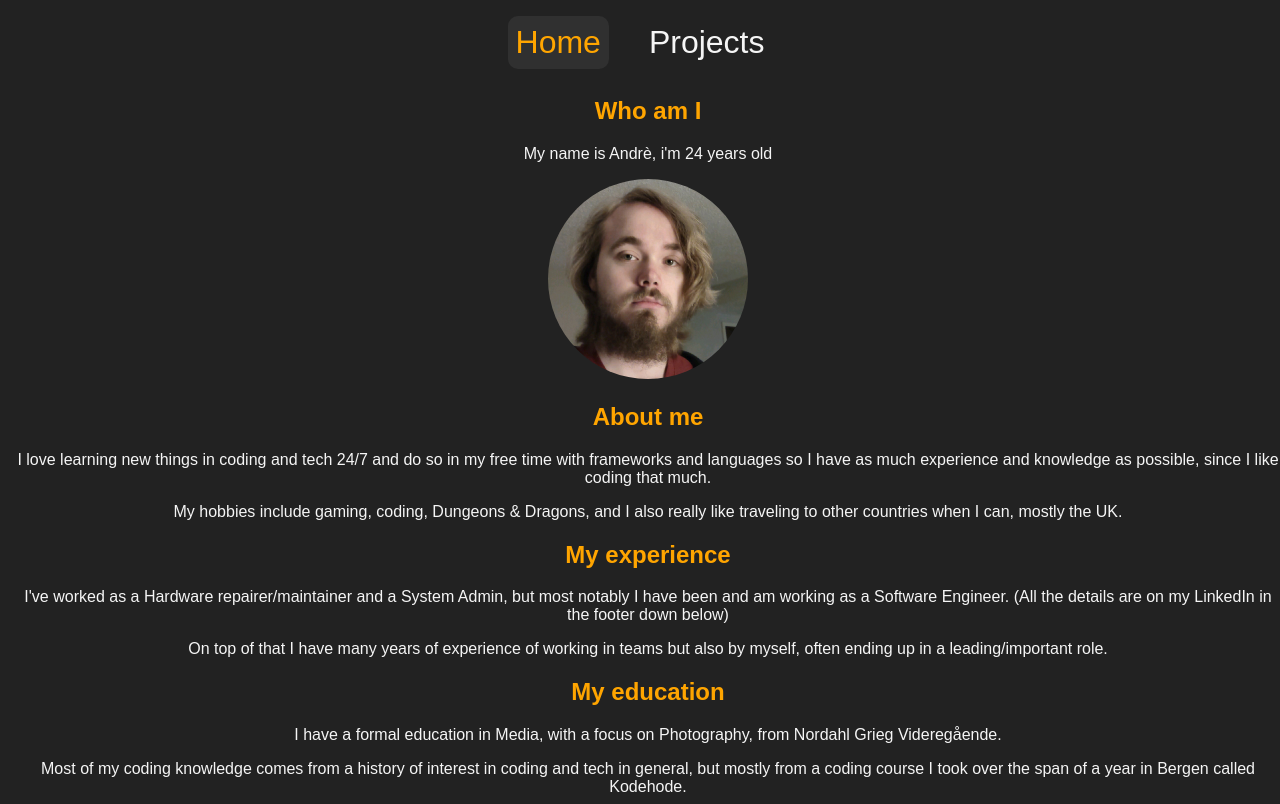
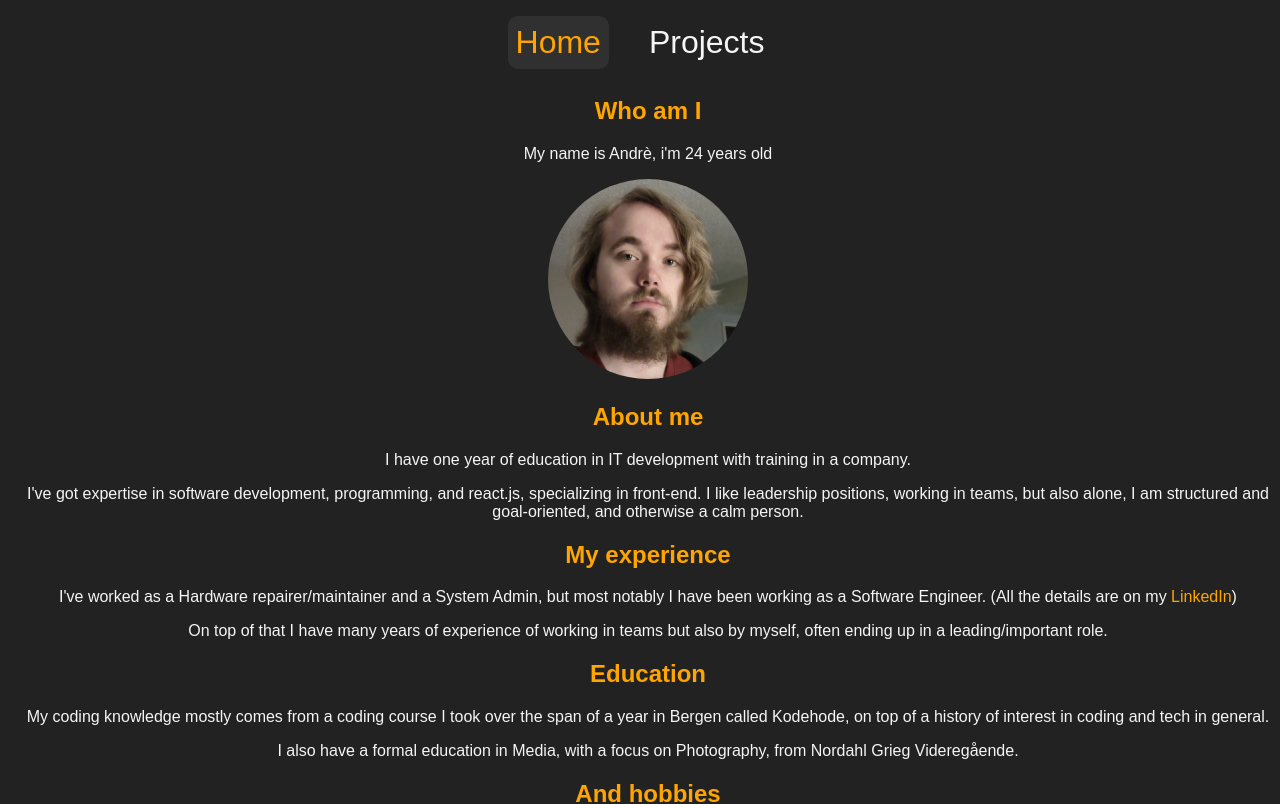
Before and after one commit to AnarchyEcho/echodev, a Nuxt app: page / in a window 1280 px wide. Shown: the top 804 px of the page. Built offline with nearby package versions, Linux system fonts and the light colour scheme.

Commit message:
Improved and accurized the texts

```diff
--- a/pages/index.vue
+++ b/pages/index.vue
@@ -8,19 +8,22 @@ const me = ref('/me.png');
       <Title>Home</Title>
     </Head>
 
-    <div>
+    <div class="info">
       <h2>Who am I</h2>
       <p>My name is Andrè, i'm 24 years old</p>
       <img :src="me" class="myImage">
       <h2>About me</h2>
-      <p>I love learning new things in coding and tech 24/7 and do so in my free time with frameworks and languages so I have as much experience and knowledge as possible, since I like coding that much.</p>
+      <p>I have one year of education in IT development with training in a company.</p>
+      <p> I've got expertise in software development, programming, and react.js, specializing in front-end. I like leadership positions, working in teams, but also alone, I am structured and goal-oriented, and otherwise a calm person.</p>
+      <h2>My experience</h2>
+      <p>I've worked as a Hardware repairer/maintainer and a System Admin, but most notably I have been working as a Software Engineer. (All the details are on my <a href="https://www.linkedin.com/in/andr%C3%A8-hagen-a0a821217/">LinkedIn</a>)</p>
+      <p>On top of that I have many years of experience of working in teams but also by myself, often ending up in a leading/important role.</p>
+      <h2>Education</h2>
+      <p>My coding knowledge mostly comes from a coding course I took over the span of a year in Bergen called Kodehode, on top of a history of interest in coding and tech in general.</p>
+      <p>I also have a formal education in Media, with a focus on Photography, from Nordahl Grieg Videregående.</p>
+      <h2>And hobbies</h2>
       <p>My hobbies include gaming, coding, Dungeons & Dragons, and I also really like traveling to other countries when I can, mostly the UK.</p>
-      <h2>My experience</h2>
-      <p>I've worked as a Hardware repairer/maintainer and a System Admin, but most notably I have been and am working as a Software Engineer. (All the details are on my LinkedIn in the footer down below)</p>
-      <p>On top of that I have many years of experience of working in teams but also by myself, often ending up in a leading/important role.</p>
-      <h2>My education</h2>
-      <p>I have a formal education in Media, with a focus on Photography, from Nordahl Grieg Videregående.</p>
-      <p>Most of my coding knowledge comes from a history of interest in coding and tech in general, but mostly from a coding course I took over the span of a year in Bergen called Kodehode.</p>
+      <p>I also love learning new things in coding and tech 24/7 and do so in my free time with frameworks and languages.</p>
     </div>
   </div>
 </template>
@@ -36,6 +39,9 @@ const me = ref('/me.png');
 h2 {
   color: #ffa500;
 }
+a {
+  color: #ffa500;
+}
 .myImage {
   width: 200px;
   height: 200px;
```
